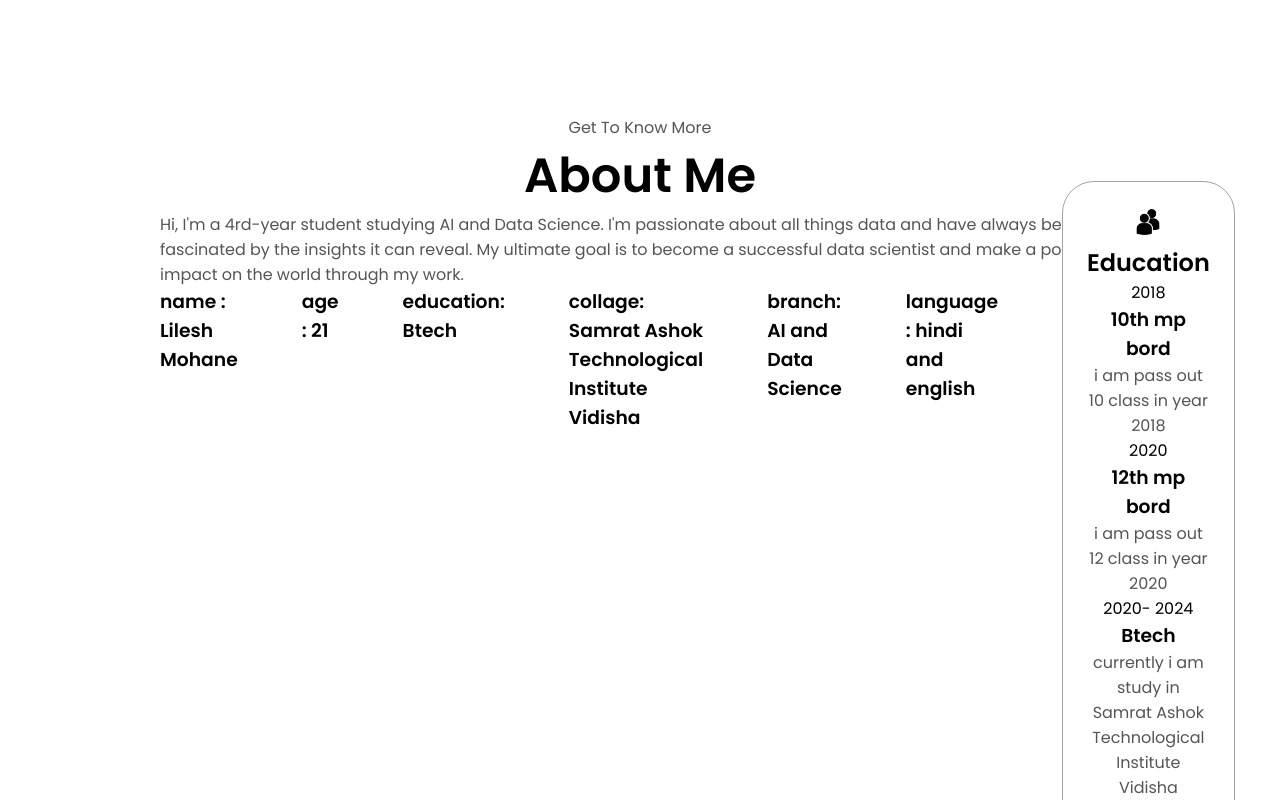
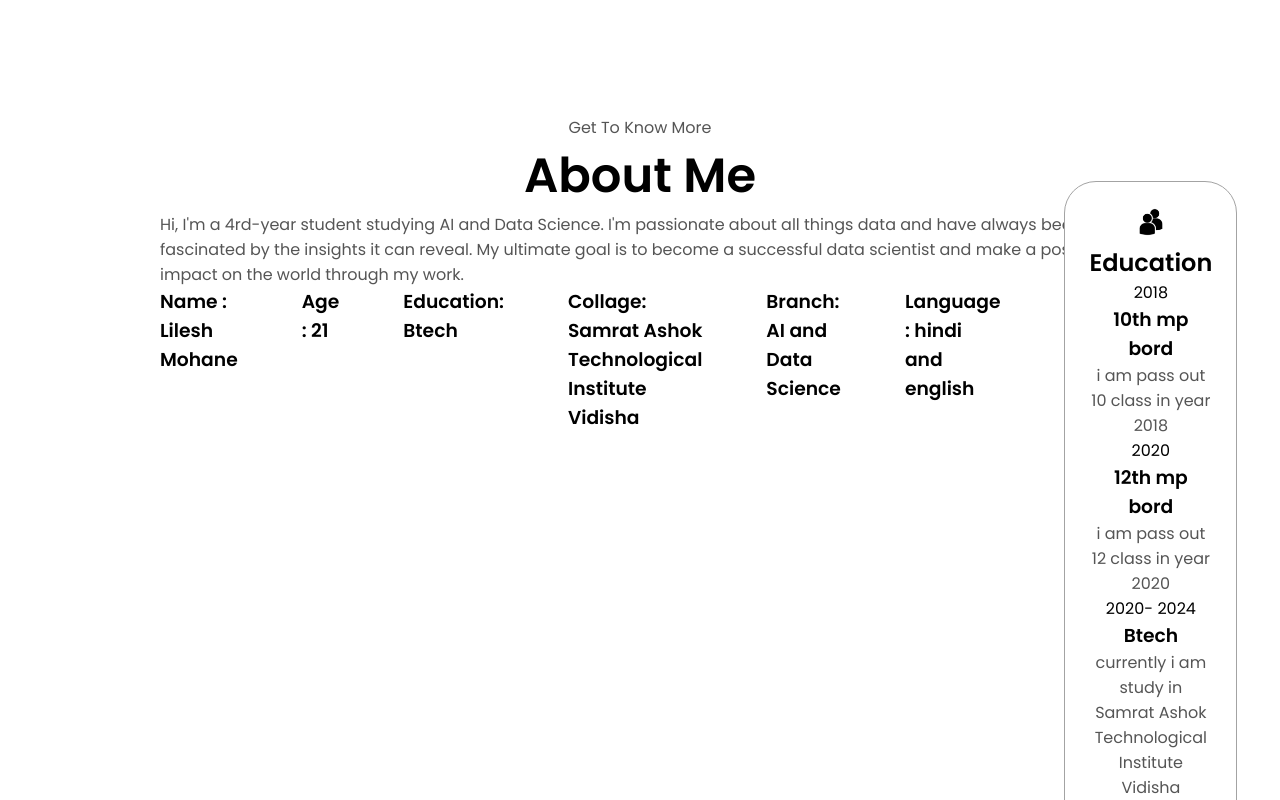
Before and after one commit to Lileshmohane1/myportfolio.github.io, a plain HTML site: page index.html in a window 1280 px wide. Shown: the part 813-1613 px from the top of the page. Drawn offline with Linux system fonts and the light colour scheme; files whose address does not match are found by name.

Commit message:
Update index.html

```diff
--- a/index.html
+++ b/index.html
@@ -10,7 +10,7 @@
   </head>
   <body>
     <nav id="desktop-nav">
-      <div class="logo">Lilesh mohane</div>
+      <div class="logo">   <img src="./image/download.png"  /></div>
       <div>
         <ul class="nav-links">
           <li><a href="#about">About</a></li>
@@ -61,8 +61,7 @@
             alt="My LinkedIn profile"
             class="icon"
               <a href="www.linkedin.com/in/lilesh-mohane-5952b7203"></a>
-          />
-          <img
+              <img
             src="./image/github.png"
             alt="My Github profile"
             class="icon"
@@ -80,13 +79,13 @@
           Hi, I'm a 4rd-year student studying AI and Data Science. I'm passionate about all things data and have always been fascinated by the insights it can reveal. My ultimate goal is to become a successful data scientist and make a positive impact on the world through my work.
         </p>
       <div class="section-container">
-        <h3> <span> name : </span> Lilesh Mohane </h3>
-                <h3> <span> age : </span> 21 </h3>
-                <h3> <span> education: </span>  Btech </h3>
-                <h3> <span> collage: </span> Samrat Ashok Technological Institute Vidisha </h3>
-                <h3> <span> branch: </span> AI and Data Science </h3>
+        <h3> <span> Name : </span> Lilesh Mohane </h3>
+                <h3> <span> Age : </span> 21 </h3>
+                <h3> <span> Education: </span>  Btech </h3>
+                <h3> <span> Collage: </span> Samrat Ashok Technological Institute Vidisha </h3>
+                <h3> <span> Branch: </span> AI and Data Science </h3>
                 <!-- <h3> <span> post : </span> front end developer </h3> -->
-                <h3> <span> language : </span> hindi and english  </h3>
+                <h3> <span> Language : </span> hindi and english  </h3>
         <div class="about-details-container">
           <div class="about-containers">
 
```
